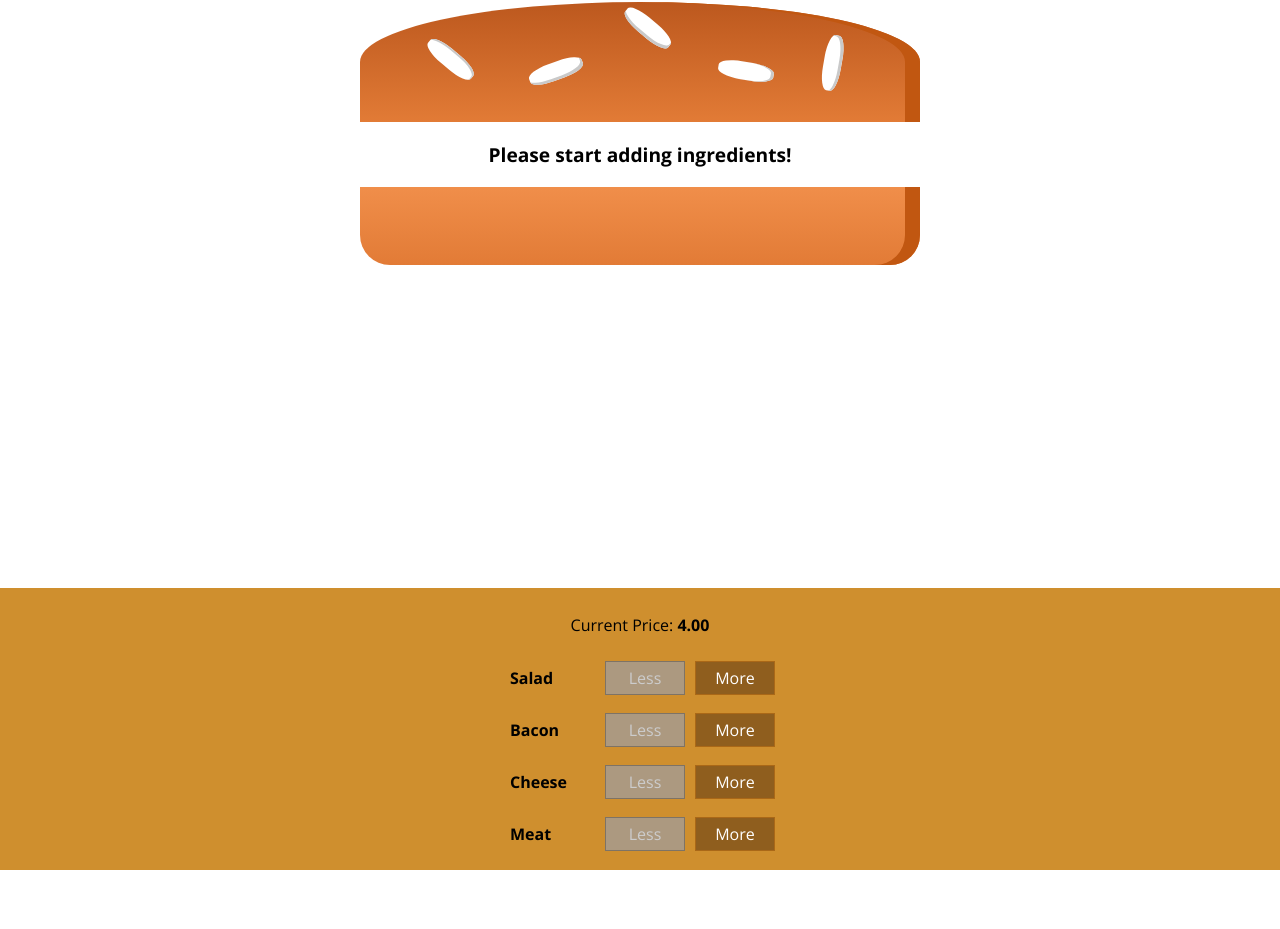
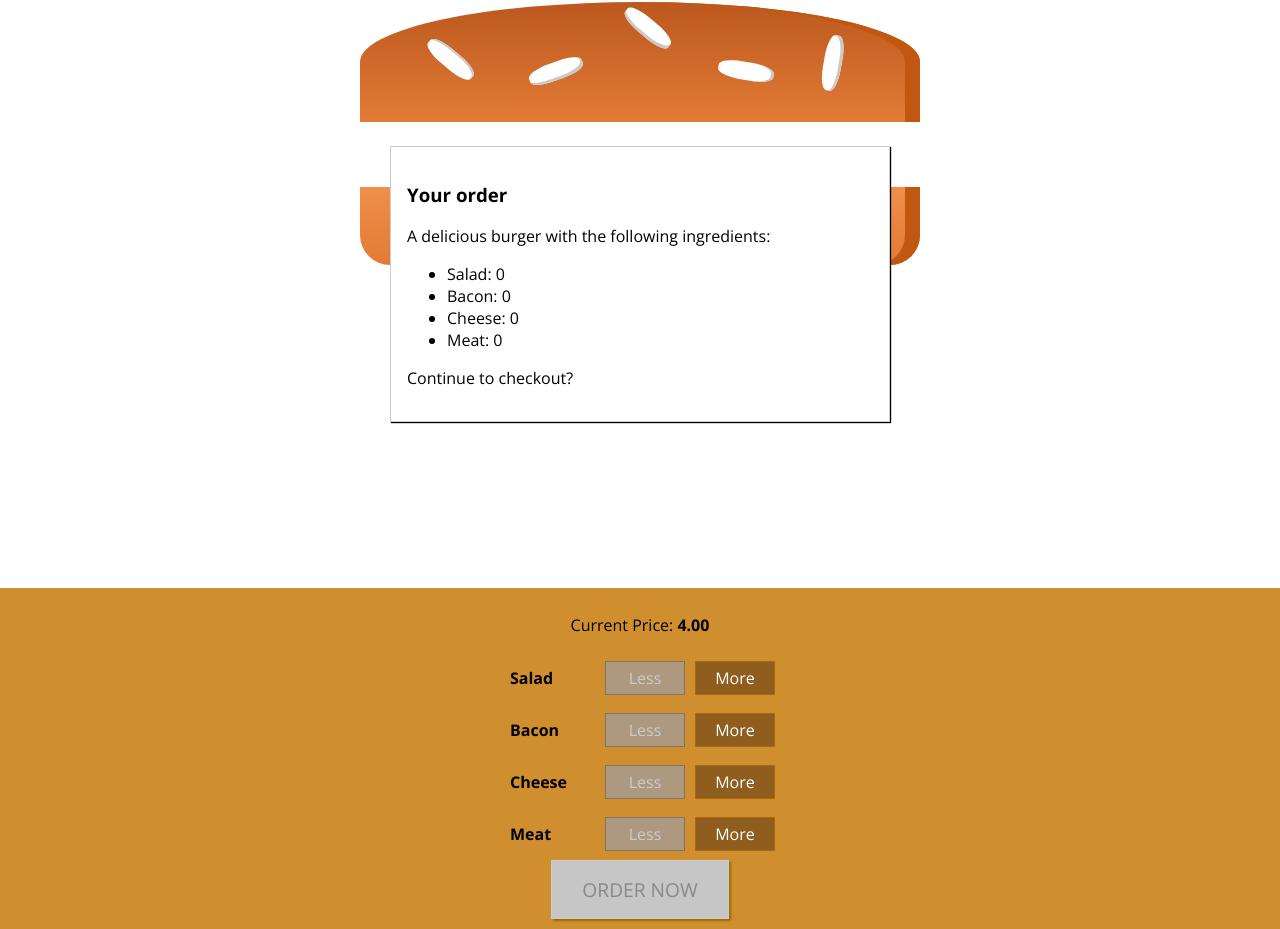
Before and after one commit to ebozkurt93/react-course-burger-builder, a React app: page / in a window 1280 px wide. Shown: the part 94-1023 px from the top of the page. Before the commit the page ends 964 px from the top, so only its background shows below. Built offline with nearby package versions, Linux system fonts and the light colour scheme.

Commit message:
video 120

```diff
--- a/src/components/Burger/BuildControls/BuildControls.css
+++ b/src/components/Burger/BuildControls/BuildControls.css
@@ -8,3 +8,44 @@
     margin: auto;
     padding: 10px 0;
 }
+
+.OrderButton {
+    background-color: #DAD735;
+    outline: none;
+    cursor: pointer;
+    border: 1px solid #966909;
+    color: #966909;
+    font-family: inherit;
+    font-size: 1.2em;
+    padding: 15px 30px;
+    box-shadow: 2px 2px 2px #966909;
+}
+
+.OrderButton:hover, .OrderButton:active {
+    background-color: #A0DB41;
+    border: 1px solid #966909;
+    color: #966909;
+}
+
+.OrderButton:disabled {
+    background-color: #C7C6C6;
+    cursor: not-allowed;
+    border: 1px solid #ccc;
+    color: #888888;
+}
+
+.OrderButton:not(:disabled) {
+    animation: enable 0.3s linear;
+}
+
+@keyframes enable {
+    0% {
+        transform: scale(1);
+    }
+    60% {
+        transform: scale(1.1);
+    }
+    100% {
+        transform: scale(1);
+    }
+}
--- a/src/components/Burger/BuildControls/BuildControls.js
+++ b/src/components/Burger/BuildControls/BuildControls.js
@@ -22,6 +22,9 @@
                 removed={() => props.ingredientRemoved(ctrl.type)}
                 disabled={props.disabled[ctrl.type]} />
         ))}
+        <button
+        className={classes.OrderButton}
+        disabled={!props.purchaseable} >ORDER NOW</button>
     </div>
 );
 
--- /dev/null
+++ b/src/components/Burger/Order Summary/OrderSummary.js
@@ -0,0 +1,25 @@
+import React from 'react';
+
+import Aux from '../../../hoc/Aux_';
+
+const orderSummary = (props) => {
+    const ingredientSummary = Object.keys(props.ingredients)
+    .map(igKey => {
+        return <li key={igKey}>
+            <span style={{textTransform: 'capitalize'}}>{igKey}</span>: {props.ingredients[igKey]}
+            </li>
+    })
+    return (
+        <Aux>
+            <h3>Your order</h3>
+            <p>A delicious burger with the following ingredients:</p>
+            <ul>
+                {ingredientSummary}
+            </ul>
+            <p>Continue to checkout?</p>
+        </Aux>
+    );
+
+};
+
+export default orderSummary;
--- /dev/null
+++ b/src/components/UI/Modal/Modal.css
@@ -0,0 +1,20 @@
+.Modal {
+    position: fixed;
+    z-index: 500;
+    background-color: white;
+    width: 70%;
+    border: 1px solid #ccc;
+    box-shadow: 1px 1px 1px black;
+    padding: 16px;
+    left: 15%;
+    top: 30%;
+    box-sizing: border-box;
+    transition: all 0.3s ease-out;
+}
+
+@media (min-width: 600px) {
+    .Modal {
+        width: 500px;
+        left: calc(50% - 250px);
+    }
+}
--- /dev/null
+++ b/src/components/UI/Modal/Modal.js
@@ -0,0 +1,11 @@
+import React from 'react';
+
+import classes from './Modal.css'
+
+const modal = (props) => (
+    <div className={classes.Modal} >
+        {props.children}
+    </div>
+);
+
+export default modal;
--- a/src/containers/BurgerBuilder/BurgerBuilder.js
+++ b/src/containers/BurgerBuilder/BurgerBuilder.js
@@ -3,6 +3,8 @@
 import Aux from '../../hoc/Aux_';
 import Burger from '../../components/Burger/Burger'
 import BuildControls from '../../components/Burger/BuildControls/BuildControls'
+import Modal from '../../components/UI/Modal/Modal';
+import OrderSummary from '../../components/Burger/Order Summary/OrderSummary'
 
 const INGREDIENT_PRICES = {
     salad: 0.5,
@@ -23,7 +25,16 @@
             cheese: 0,
             meat: 0
         },
-        totalPrice: 4
+        totalPrice: 4,
+        purchaseable: false
+    }
+
+    updatePurchaseState(ingredients) {
+        console.log(Object.values(ingredients))
+        const sum = Object.values(ingredients).reduce((sum, el) => {
+            return sum + el
+        }, 0);
+        this.setState({purchaseable: sum > 0});
     }
 
     addIngredientHandler = (type) => {
@@ -37,6 +48,7 @@
         const oldPrice = this.state.totalPrice;
         const newPrice = oldPrice + priceAddition;
         this.setState({ totalPrice: newPrice, ingredients: updatedIngredients })
+        this.updatePurchaseState(updatedIngredients)
     }
 
     removeIngredientHandler = (type) => {
@@ -53,6 +65,7 @@
         const oldPrice = this.state.totalPrice;
         const newPrice = oldPrice - priceDeduction;
         this.setState({ totalPrice: newPrice, ingredients: updatedIngredients })
+        this.updatePurchaseState(updatedIngredients)
     }
 
     render() {
@@ -64,11 +77,15 @@
         }
         return (
             <Aux>
+                <Modal>
+                    <OrderSummary ingredients={this.state.ingredients}/>
+                </Modal>
                 <Burger ingredients={this.state.ingredients} />
                 <BuildControls
                     ingredientAdded={this.addIngredientHandler}
                     ingredientRemoved={this.removeIngredientHandler}
                     disabled={disabledInfo}
+                    purchaseable={this.state.purchaseable}
                     price={this.state.totalPrice} />
             </Aux>
         );
```
Also changed, not shown: src/components/UI/Backdrop/Backdrop.js (added).
